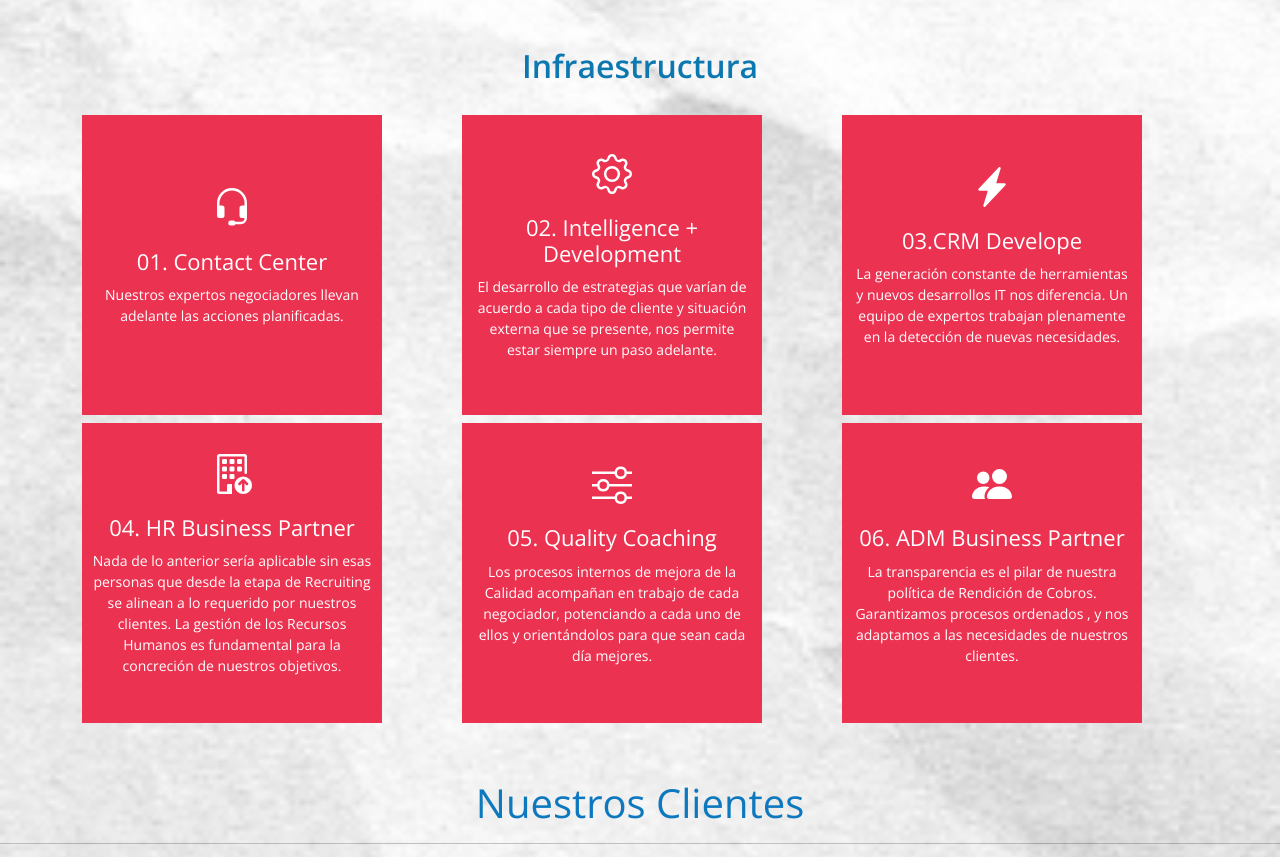
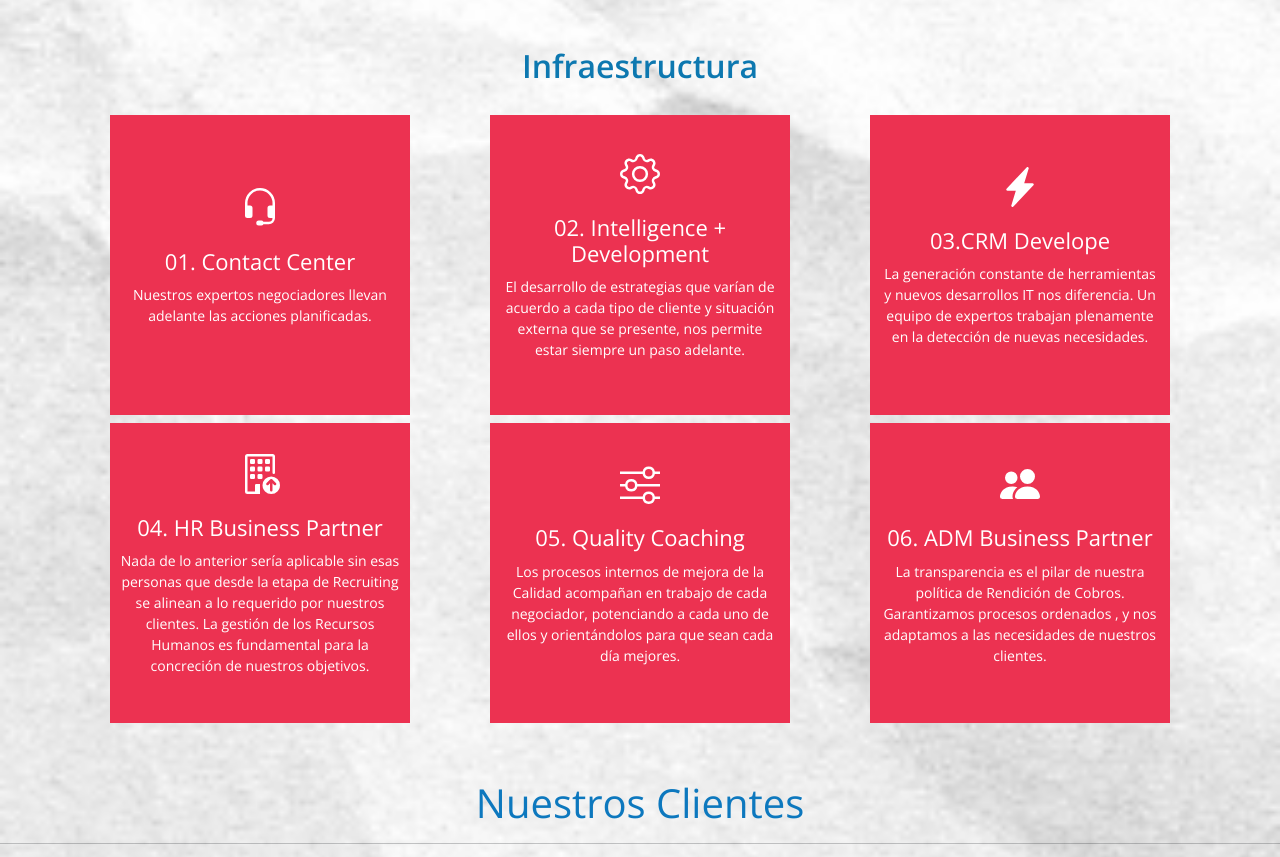
Before and after one commit to Dofilssein/gesinco, a plain HTML site: page index.html in a window 1280 px wide. Shown: the part 2052-2909 px from the top of the page. Drawn offline with nearby package versions, Linux system fonts and the light colour scheme.

Commit message:
se agregro d-flex para centar las card de infraestructura

```diff
--- a/index.html
+++ b/index.html
@@ -230,7 +230,7 @@
         <div class="container">
           <div class="row justify-content-center">
             <!--Card 1-->
-            <div class="col-12 col-md-6 col-lg-4 mb-2">
+            <div class="col-12 col-md-6 col-lg-4 mb-2 d-flex justify-content-center">
               <div class="card-infraestructura bg-dark text-white">
                 <div class="card-body-infraestructura text-center">
                   <svg xmlns="http://www.w3.org/2000/svg" width="30" height="30" fill="currentColor" class="bi bi-headset"
@@ -247,7 +247,7 @@
             </div>
 
             <!--Card 2-->
-            <div class=" col-12 col-md-6 col-lg-4 mb-2">
+            <div class=" col-12 col-md-6 col-lg-4 mb-2 d-flex justify-content-center">
               <div class="card-infraestructura bg-dark text-white">
                 <div class="card-body-infraestructura text-center">
                   <svg xmlns="http://www.w3.org/2000/svg" width="30" height="30" fill="currentColor" class="bi bi-gear"
@@ -269,7 +269,7 @@
             </div>
 
             <!--Card 3-->
-            <div class="col-12 col-md-6 col-lg-4 mb-2">
+            <div class="col-12 col-md-6 col-lg-4 mb-2 d-flex justify-content-center">
               <div class="card-infraestructura bg-dark text-white">
                 <div class="card-body-infraestructura text-center">
                   <svg xmlns="http://www.w3.org/2000/svg" width="30" height="30" fill="currentColor"
@@ -289,7 +289,7 @@
           <!--2da fila de cards-->
 
             <!--Card 4-->
-            <div class="col-12 col-md-6 col-lg-4 mb-2">
+            <div class="col-12 col-md-6 col-lg-4 mb-2 d-flex justify-content-center">
               <div class="card-infraestructura bg-dark text-white">
                 <div class="card-body-infraestructura text-center">
                   <svg xmlns="http://www.w3.org/2000/svg" width="30" height="30" fill="currentColor" class="bi bi-building-up" viewBox="0 0 16 16">
@@ -308,7 +308,7 @@
             </div>
 
             <!--Card 5-->
-            <div class="col-12 col-md-6 col-lg-4 mb-2">
+            <div class="col-12 col-md-6 col-lg-4 mb-2 d-flex justify-content-center">
               <div class="card-infraestructura bg-dark text-white">
                 <div class="card-body-infraestructura text-center">
                   <svg xmlns="http://www.w3.org/2000/svg" width="30" height="30" fill="currentColor" class="bi bi-sliders" viewBox="0 0 16 16">
@@ -326,7 +326,7 @@
             </div>
 
             <!--Card 6-->
-            <div class="col-12 col-md-6 col-lg-4 mb-2">
+            <div class="col-12 col-md-6 col-lg-4 mb-2 d-flex justify-content-center">
               <div class="card-infraestructura bg-dark text-white">
                 <div class="card-body-infraestructura text-center">
                   <svg xmlns="http://www.w3.org/2000/svg" width="30" height="30" fill="currentColor" class="bi bi-people-fill" viewBox="0 0 16 16">
```
